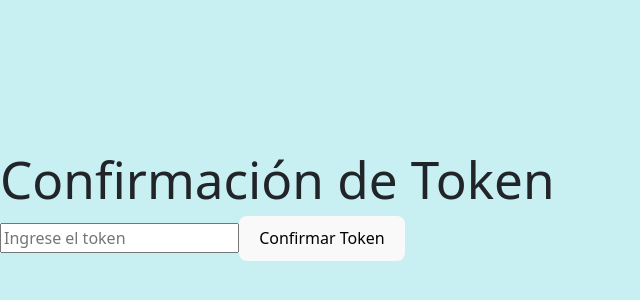
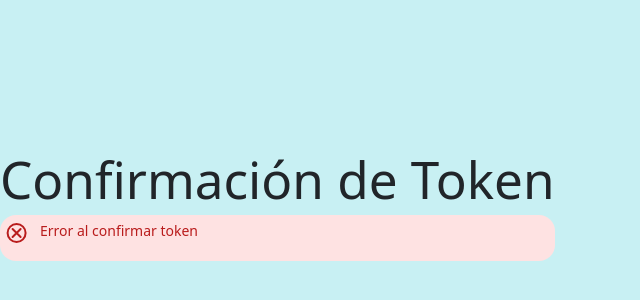
Before and after one commit to nicolemotoche29/Gesti-n-de-equipos-FRONTEND, a React (Vite) app: page /usuarioArea/confirmar/1 in a window 1280 px wide. Shown: the part 194-494 px from the top of the page, without its empty margins (0-640 px from the left). Built offline with nearby package versions, Linux system fonts and the light colour scheme; no server answers.

Commit message:
Actualización tokens

```diff
--- a/src/components/Administrador/ConfirmarTk.jsx
+++ b/src/components/Administrador/ConfirmarTk.jsx
@@ -1,37 +1,38 @@
-import React, { useState } from 'react';
+import React, { useState, useEffect } from 'react';
 import axios from 'axios';
+import { useParams, Link } from 'react-router-dom';
 import Mensaje from "../Alerta/Mensaje";
 
 const ConfirmarTk = () => {
-    const [mensaje, setMensaje] = useState(null); // Estado inicial null para ocultar el mensaje
-    const [token, setToken] = useState('');
+    const [mensaje, setMensaje] = useState(null);
+    const { token } = useParams(); // Obtiene el token de los parámetros de la URL
 
+    useEffect(() => {
         const confirmarToken = async () => {
             try {
                 const response = await axios.get(`${import.meta.env.VITE_URL_BACKEND}/confirmar/${token}`);
                 setMensaje({
-                respuesta: response.data.msg || "TOKEN confirmado",
+                    respuesta: "TOKEN confirmado. Ya puedes iniciar sesión.",
                     tipo: true
                 });
             } catch (error) {
                 console.error('Error al confirmar el token:', error);
                 setMensaje({
                     tipo: "error",
-                respuesta: error.response.data.msg || "Error al confirmar token"
+                    respuesta: error.response?.data?.msg || "Error al confirmar token"
                 });
             }
         };
 
-    const handleInputChange = (event) => {
-        setToken(event.target.value);
-    };
+        if (token) {
+            confirmarToken();
+        }
+    }, [token]);
 
     return (
         <div>
             <h1>Confirmación de Token</h1>
             {mensaje && <Mensaje tipo={mensaje.tipo}>{mensaje.respuesta}</Mensaje>}
-            <input type="text" placeholder="Ingrese el token" value={token} onChange={handleInputChange} />
-            <button onClick={confirmarToken}>Confirmar Token</button>
         </div>
     );
 };
--- a/src/components/Usuario/ConfirmarTKUser.jsx
+++ b/src/components/Usuario/ConfirmarTKUser.jsx
@@ -1,37 +1,43 @@
-import React, { useState } from 'react';
+import React, { useState, useEffect } from 'react';
 import axios from 'axios';
+import { useParams, Link } from 'react-router-dom';
 import Mensaje from "../Alerta/Mensaje";
 
 const ConfirmarTKUser = () => {
     const [mensaje, setMensaje] = useState(null);
-    const [token, setToken] = useState('');
+    const { token } = useParams(); // Obtiene el token de los parámetros de la URL
 
+    useEffect(() => {
         const confirmarToken = async () => {
             try {
                 const response = await axios.get(`${import.meta.env.VITE_URL_BACKEND}/usuarioArea/confirmar/${token}`);
                 setMensaje({
-                respuesta: response.data.msg || "TOKEN confirmado",
+                    respuesta: "TOKEN confirmado. Ya puedes iniciar sesión.",
                     tipo: true
                 });
             } catch (error) {
                 console.error('Error al confirmar el token:', error);
                 setMensaje({
                     tipo: "error",
-                respuesta: error.response.data.msg || "Error al confirmar token"
+                    respuesta: error.response?.data?.msg || "Error al confirmar token"
                 });
             }
         };
 
-    const handleInputChange = (event) => {
-        setToken(event.target.value);
-    };
+        if (token) {
+            confirmarToken();
+        }
+    }, [token]);
 
     return (
         <div>
             <h1>Confirmación de Token</h1>
             {mensaje && <Mensaje tipo={mensaje.tipo}>{mensaje.respuesta}</Mensaje>}
-            <input type="text" placeholder="Ingrese el token" value={token} onChange={handleInputChange} />
-            <button onClick={confirmarToken}>Confirmar Token</button>
+            {mensaje && mensaje.tipo === true && (
+                <Link to="/" className="btnform mt-2">
+                    Iniciar sesión como Administrador
+                </Link>
+            )}
         </div>
     );
 };
```
Lines whose indentation alone changed are shown as unchanged.
